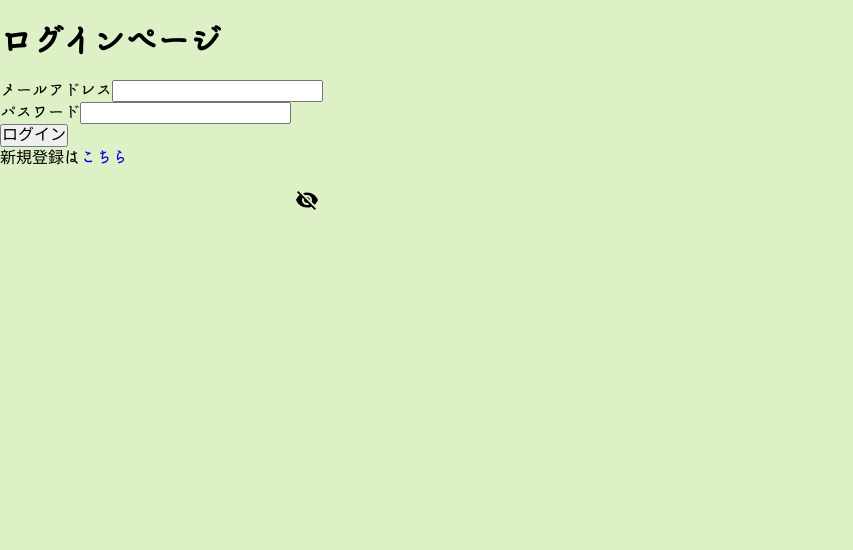
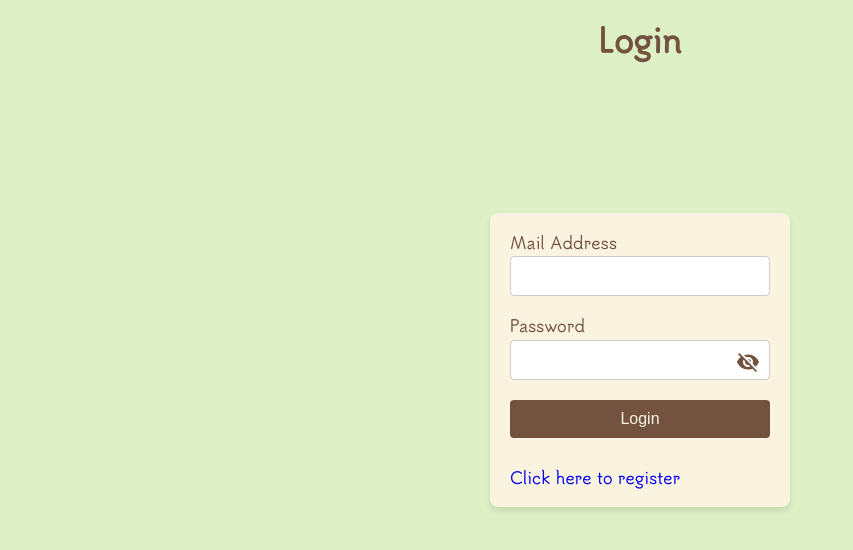
Before and after one commit to rn-vn/solution-2024, a React (Create React App) app: page / in a window 1280 px wide. Shown: the top 550 px of the page, without its empty margins (0-853 px from the left). Built offline with nearby package versions, Linux system fonts and the light colour scheme; no server answers.

Commit message:
style: login and register add

```diff
--- a/src/components/Login.js
+++ b/src/components/Login.js
@@ -58,13 +58,13 @@ const Login = () => {
         <Navigate to={`/home-bingo/`} />
       ) : (
         <>
-          <h1>ログインページ</h1>
-          {/* onSubmitを追加↓ */}
-          <form onSubmit={handleSubmit}>
+          <h1 className="account-title">Login</h1>
+          <div className="input-main">
+            <form className="account-form" onSubmit={handleSubmit}>
               <div>
-              <label>メールアドレス</label>
-              {/* ↓「value」と「onChange」を追加 */}
+                <label className="input-mail">Mail Address</label>
                 <input
+                  className="input-form"
                   name="email"
                   type="email"
                   value={loginEmail}
@@ -72,9 +72,9 @@ const Login = () => {
                 />
               </div>
               <div>
-              <label>パスワード</label>
-              {/* ↓「value」と「onChange」を追加 */}
+                <label className="input-pass">Password</label>
                 <input
+                  className="input-form"
                   name="password"
                   value={loginPassword}
                   type={passwordType}
@@ -93,9 +93,10 @@ const Login = () => {
                   />
                 )}
               </div>
-            <button>ログイン</button>
-            <p>新規登録は<Link to={`/register/`}>こちら</Link></p>
+              <button className="create-button">Login</button>
+              <p><Link className="go-register" to={`/register/`}>Click here to register</Link></p>
             </form>
+          </div>
         </>
       )}
     </>
--- a/src/components/LoginRegister.css
+++ b/src/components/LoginRegister.css
@@ -1,9 +1,75 @@
-/* パスワード表示切替アイコンです
-すべてのCSS適用後、位置を変えてください */
+.account-title {
+  text-align: center;
+  color: #735240;
+}
+
+.input-main {
+  display: flex;
+  flex-wrap: wrap;
+  justify-content: center;
+  align-items: center;
+  height: 70vh;
+  margin: 0;
+}
+
+.account-form {
+  background-color: #FAF3E0;
+  padding: 20px;
+  border-radius: 8px;
+  box-shadow: 0 4px 6px rgba(0, 0, 0, 0.1);
+  width: 300px;
+  color: #735240;
+}
+
+.input-mail,
+.input-pass {
+  display: block;
+  margin-bottom: 5px;
+  color: #735240;
+}
+
+.input-form {
+  width: 100%;
+  padding: 10px;
+  margin-bottom: 20px;
+  border-radius: 4px;
+  border: 1px solid #ccc;
+  box-sizing: border-box;
+  outline: none;
+  color: #735240;
+}
+
+.create-button {
+  background-color: #735240;
+  color: #FAF3E0;
+  padding: 10px 15px;
+  margin-bottom: 30px;
+  border: none;
+  border-radius: 4px;
+  cursor: pointer;
+  width: 100%;
+  font-size: 16px;
+}
+
+.register-button:hover {
+  background-color: #5a3e2f;
+}
 
 .password-icon {
-  position: absolute;
-  left: 295px;
-  top: 25%;
-  transform: translateY(-50%);
+  cursor: pointer;
+  position: relative;
+  float: right;
+  margin-right: 10px;
+  margin-top: -50px;
+  color: #735240;
 }
+
+.go-register:visited {
+  text-decoration: none;
+  color: #5a3e2f;
+}
+
+.go-register:hover {
+  text-decoration: underline;
+  color: #735240;
+}
--- a/src/components/Register.js
+++ b/src/components/Register.js
@@ -62,11 +62,13 @@ const Register = () => {
         <Navigate to={`/`} />
       ) : (
         <>
-          <h1>新規登録</h1>
-          <form onSubmit={handleSubmit}>
+          <h1 className="account-title">Register</h1>
+          <div className="input-main">
+            <form className="account-form" onSubmit={handleSubmit}>
               <div>
-              <label>メールアドレス</label>
+                <label className="input-mail">Mail Address</label>
                 <input
+                  className="input-form"
                   name="email"
                   type="email"
                   value={registerEmail}
@@ -74,8 +76,9 @@ const Register = () => {
                 />
               </div>
               <div>
-              <label>パスワード</label>
+                <label className="input-pass">Password</label>
                 <input
+                  className="input-form"
                   name="password"
                   value={registerPassword}
                   type={passwordType}
@@ -94,8 +97,9 @@ const Register = () => {
                   />
                 )}
               </div>
-            <button>登録する</button>
+              <button className="create-button">Register</button>
             </form>
+          </div>
         </>
       )}
     </>
```
Lines whose indentation alone changed are shown as unchanged.
